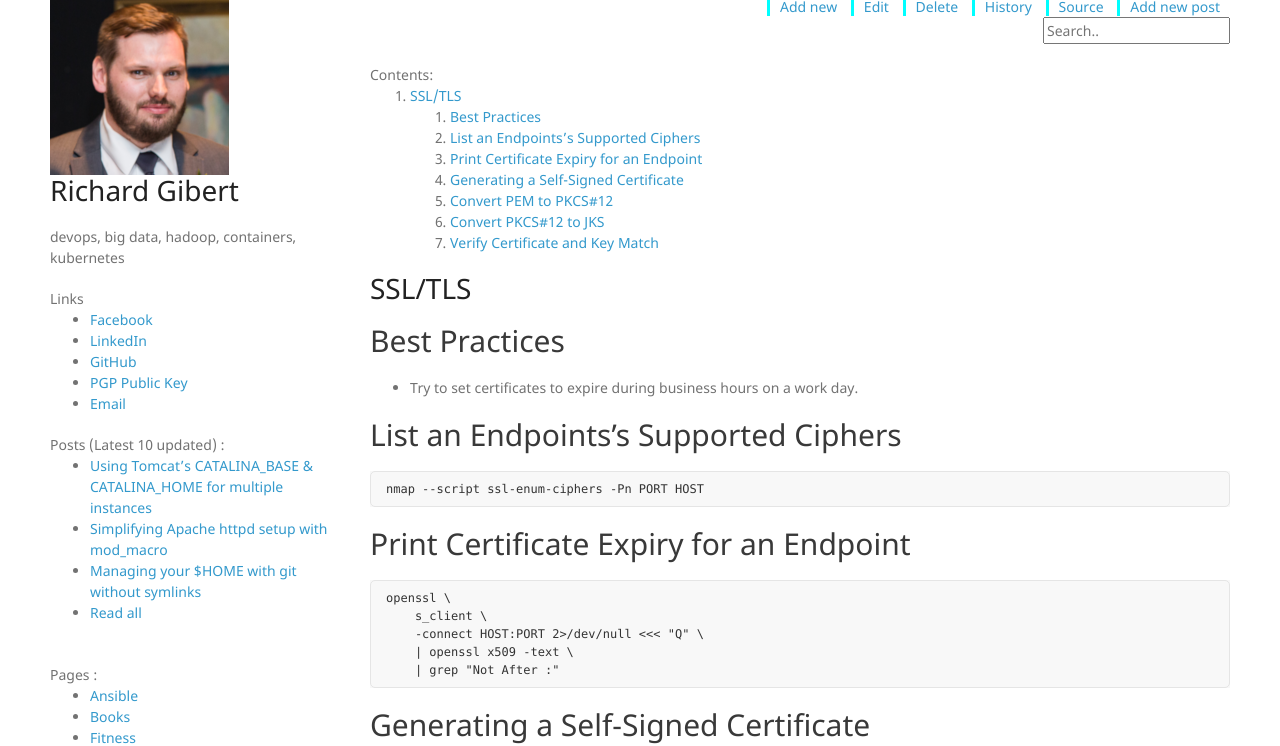
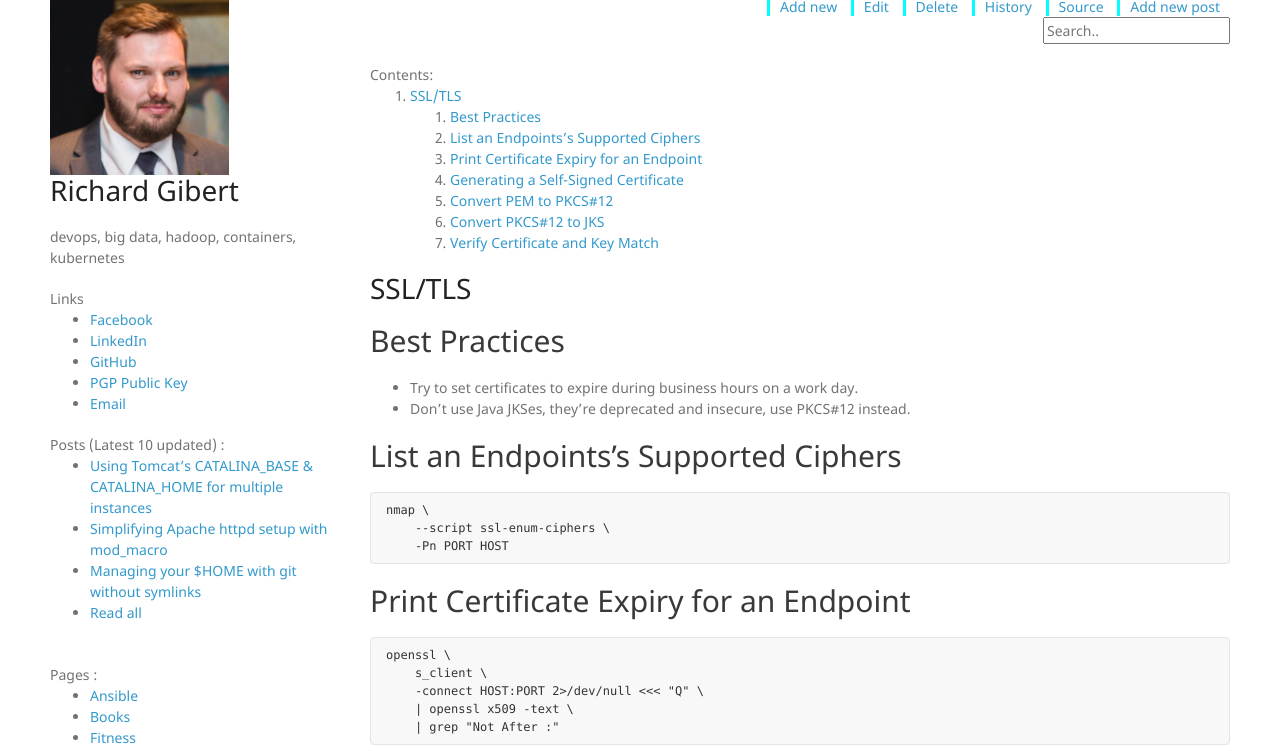
Before and after one commit to rgibert/rgibert.github.io, a Jekyll site: the page built from wiki/tls.md, in a window 1280 px wide and 900 px high, cut to the strip 154-900 px from the top of the window. Built offline with Jekyll 4.4.1, drawn with Linux system fonts in a browser that asks for light colours; nearby versions of some CDN libraries; our own code applies the rules of GitHub Pages for plain Markdown files.

Commit message:
Update tls.md

```diff
--- a/wiki/tls.md
+++ b/wiki/tls.md
@@ -3,11 +3,14 @@
 ## Best Practices
 
 - Try to set certificates to expire during business hours on a work day.
+- Don't use Java JKSes, they're deprecated and insecure, use PKCS#12 instead.
 
 ## List an Endpoints's Supported Ciphers
 
 ~~~
-nmap --script ssl-enum-ciphers -Pn PORT HOST
+nmap \
+    --script ssl-enum-ciphers \
+    -Pn PORT HOST
 ~~~
 
 ## Print Certificate Expiry for an Endpoint
```
